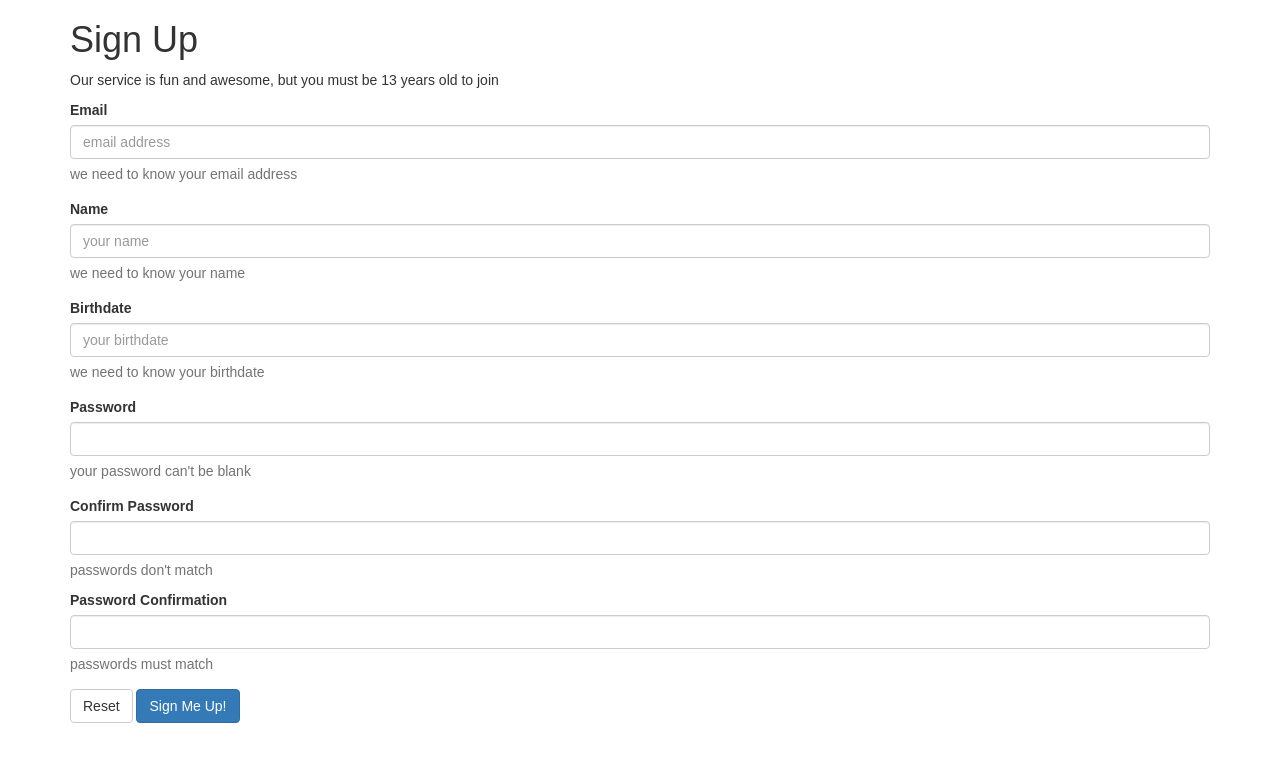
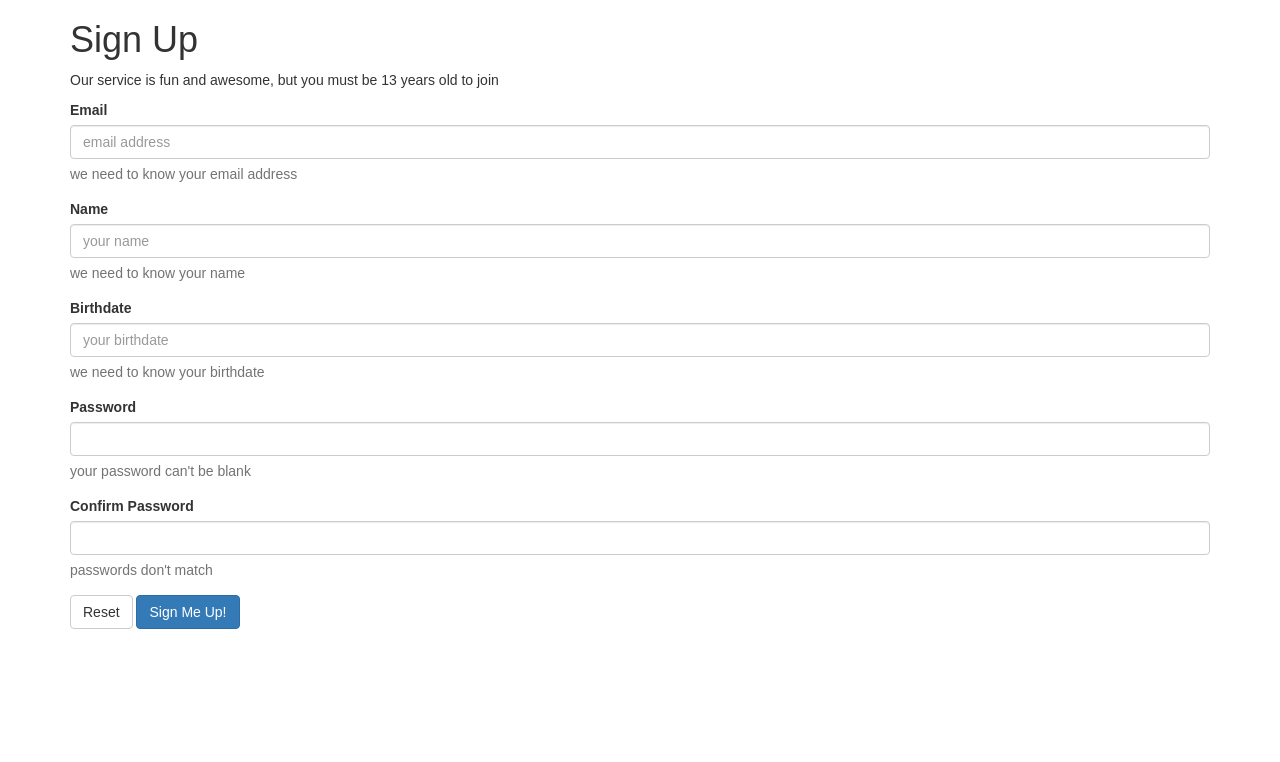
Before and after one commit to greycabb/team-challenge, a React (Create React App) app: page / in a window 1280 px wide. Shown: the top 762 px of the page. Built offline with nearby package versions, Linux system fonts and the light colour scheme.

Commit message:
#5 closed

```diff
--- a/src/PasswordInput.js
+++ b/src/PasswordInput.js
@@ -8,11 +8,14 @@ class PasswordConfirmationInput extends React.Component {
 
 
   validate(currentValue){
-    if(currentValue === '' || this.props.password === ''){ //check both entries
+    console.log(currentValue);
+    console.log (this.props.password);
+
+    if((currentValue === '' || this.props.password !== currentValue)){ //check both entries
       return {mismatched:true, isValid:false};
     }
-    console.log(this.props.value);
-    return {isValid:true, mismatched:false}; //no errors
+
+    return {isValid: true}; //no errors
   }
 
   handleChange(event){
@@ -20,15 +23,12 @@ class PasswordConfirmationInput extends React.Component {
     var isValid = this.validate(event.target.value).isValid;
 
     //what to assign to parent's state
-    var stateUpdate = {}
-
-      stateUpdate['passConf'] = {
+    var stateUpdate = {
+      'passwordConf': {
         value:event.target.value,
         valid:isValid
       }
-
-
-    console.log(stateUpdate);
+    };
 
     this.props.updateParent(stateUpdate) //update parent state
   }
@@ -41,19 +41,13 @@ class PasswordConfirmationInput extends React.Component {
     return (
       <div className={inputStyle}>
         <label htmlFor="passwordConf">Confirm Password</label>
-        <input type="password" id="passwordConf" name="passwordConf" className="form-control" placeholder=""
+        <input type="password" id="passwordConf" name="passwordConf" className="form-control"
                 value={this.props.value}
-                //onChange={(e) => this.handleChange(e)}
+                onChange={(e) => this.handleChange(e)}
         />
         {errors.mismatched &&
           <p className="help-block error-mismatched">passwords don't match</p>
         }
-         <RequiredInput id="passwordConf" field="passwordConf" type="password"
-          label="Password Confirmation" placeholder=""
-          errorMessage="passwords must match"
-          value={this.props.value}
-          updateParent={this.updateParent} />
-
       </div>
     );
   }
```
Also changed, not shown: 1 other file (tests, documents, lock files or other folders).
